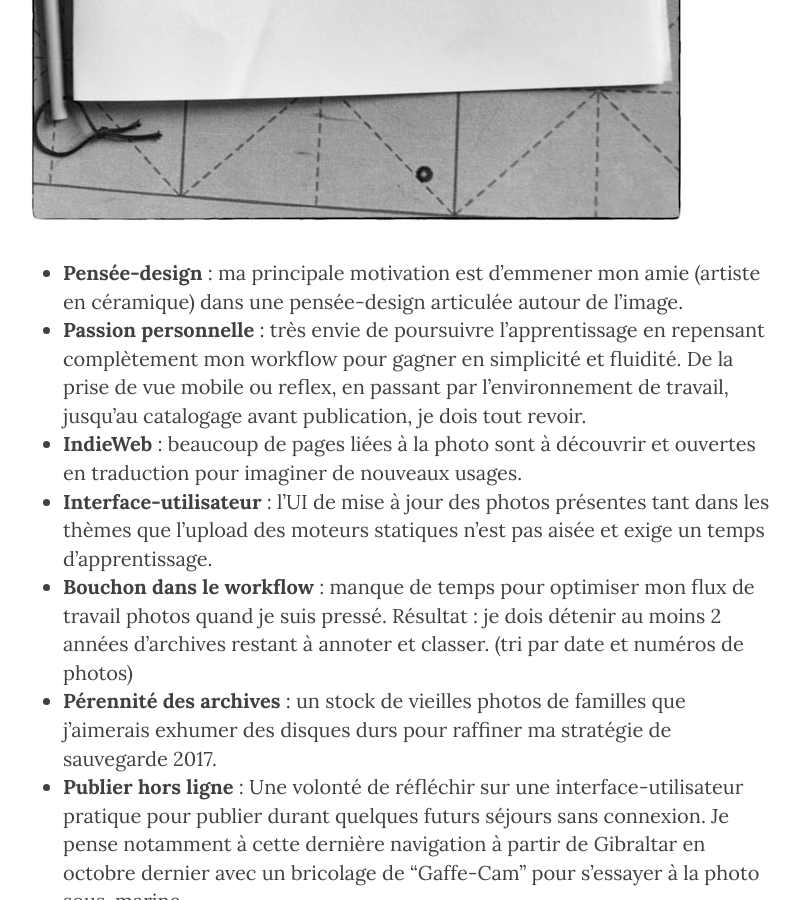
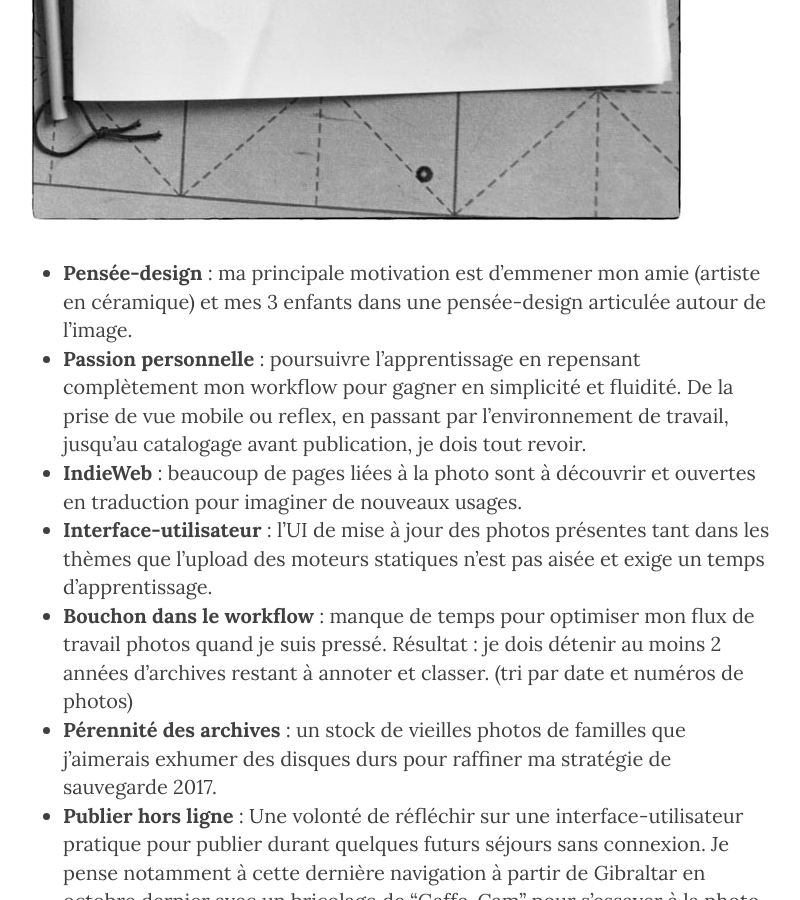
Before and after one commit to ChristopheDucamp/xtof-clean-blog, a Jekyll site: the page built from _posts/2017-01-02-100daysofphoto-pourquoi.markdown, in a window 1280 px wide and 900 px high, scrolled down 2608 px. Shown: the whole window, without its empty margins (242-1042 px from the left). Built offline with Jekyll 4.4.1, drawn with Linux system fonts in a browser that asks for light colours; nearby versions of some CDN libraries; comment, search, counter and statistics services are not loaded; some of the changed text lies outside the part shown.

Commit message:
Updated 100daysofphoto Pourquoi

```diff
--- a/_posts/2017-01-02-100daysofphoto-pourquoi.markdown
+++ b/_posts/2017-01-02-100daysofphoto-pourquoi.markdown
@@ -28,8 +25,8 @@ Laissez-moi vous dévoiler ce soir les principales raisons qui ont motivé cet e
 
 ![morning-page-2017-001.jpg](/uploads/morning-page-2017-001.jpg)
 
-* **Pensée-design** : ma principale motivation est d'emmener mon amie (artiste en céramique) dans une pensée-design articulée autour de l'image.
-* **Passion personnelle** : très envie de poursuivre l'apprentissage en repensant complètement mon workflow pour gagner en simplicité et fluidité. De la prise de vue mobile ou reflex, en passant par l'environnement de travail, jusqu'au catalogage avant publication, je dois tout revoir.
+* **Pensée-design** : ma principale motivation est d'emmener mon amie (artiste en céramique) et mes 3 enfants dans une pensée-design articulée autour de l'image.
+* **Passion personnelle** : poursuivre l'apprentissage en repensant complètement mon workflow pour gagner en simplicité et fluidité. De la prise de vue mobile ou reflex, en passant par l'environnement de travail, jusqu'au catalogage avant publication, je dois tout revoir.
 * **IndieWeb** : beaucoup de pages liées à la [photo](https://indieweb.org/photo) sont à découvrir et ouvertes en traduction pour imaginer de nouveaux usages.
 * **Interface-utilisateur** : l'UI de mise à jour des photos présentes tant dans les thèmes que l'upload des moteurs statiques n'est pas aisée et exige un temps d'apprentissage.
 * **Bouchon dans le workflow** : manque de temps pour optimiser mon flux de travail photos quand je suis pressé. Résultat : je dois détenir au moins 2 années d'archives restant à annoter et classer. (tri par date et numéros de photos)
```
Also changed, not shown: other parts of _posts/2017-01-02-100daysofphoto-pourquoi.markdown (+1 -4 lines).
